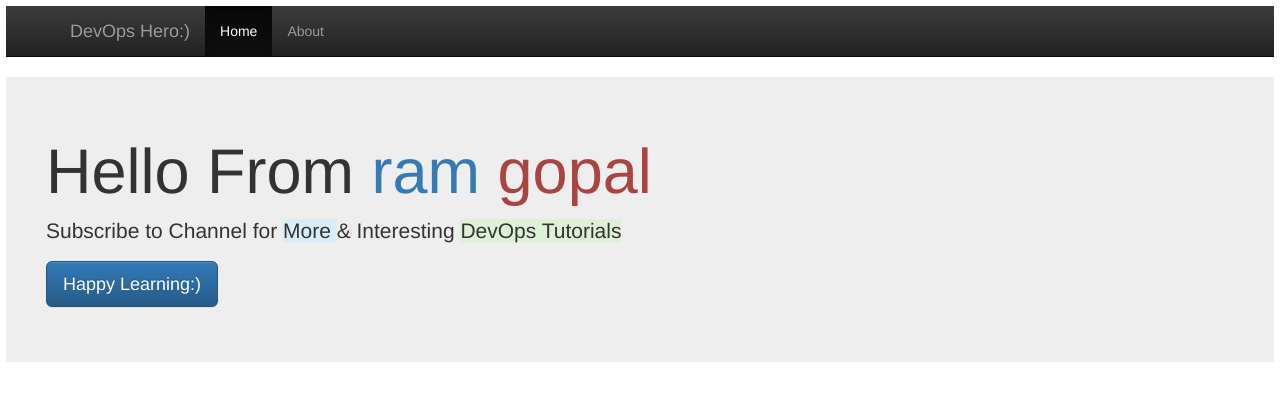
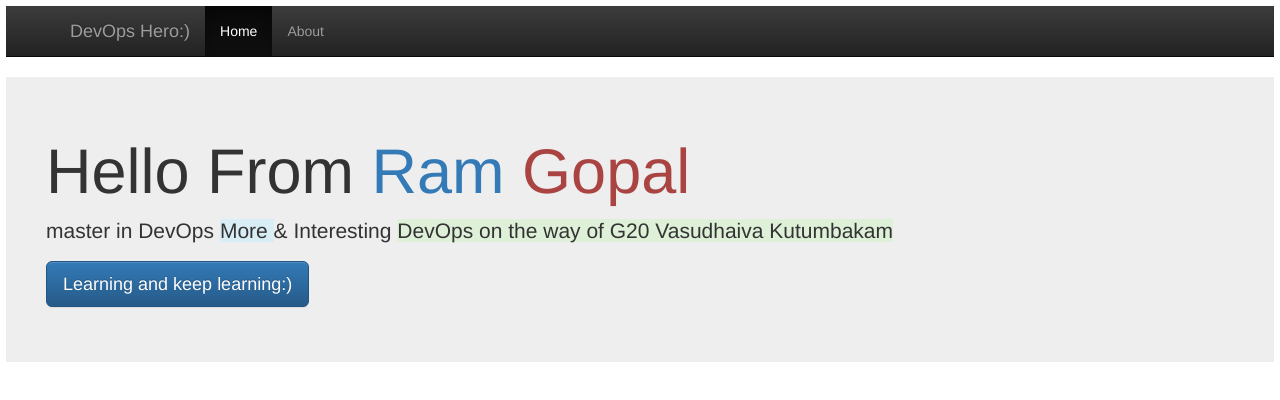
Before and after one commit to RAM28EC/Nodejscicd, a website: page index.html in a window 1280 px wide. Drawn offline with nearby package versions, Linux system fonts and the light colour scheme.

Commit message:
Update index.html

```diff
--- a/index.html
+++ b/index.html
@@ -22,9 +22,9 @@
     </div>
   </nav>
       <div class="jumbotron"  style="padding:40px;">
-        <h1> Hello From  <span class="text-primary"> ram </span><span class="text-danger"> gopal </span></h1>
-        <p> Subscribe to Channel for  <span class="bg-info"> More </span> & Interesting <span class="bg-success"> DevOps Tutorials </span></p>
-        <p><a class="btn btn-primary btn-lg" href="#" role="button">Happy Learning:)</a></p>
+        <h1> Hello From  <span class="text-primary"> Ram </span><span class="text-danger"> Gopal </span></h1>
+        <p> master in DevOps  <span class="bg-info"> More </span> & Interesting <span class="bg-success"> DevOps on the way of G20 Vasudhaiva Kutumbakam </span></p>
+        <p><a class="btn btn-primary btn-lg" href="#" role="button">Learning and keep learning:)</a></p>
       </div>
     </div>
   </body>
```
